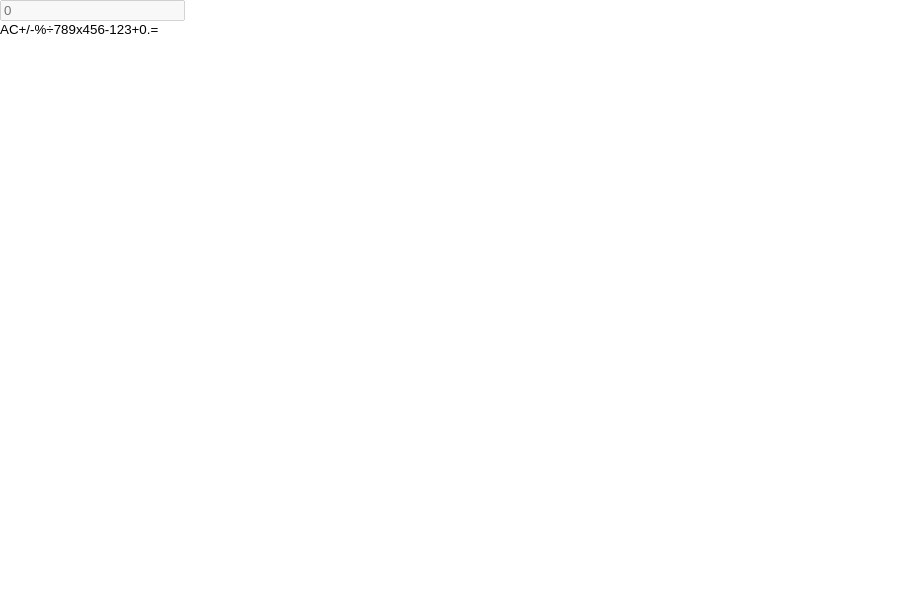
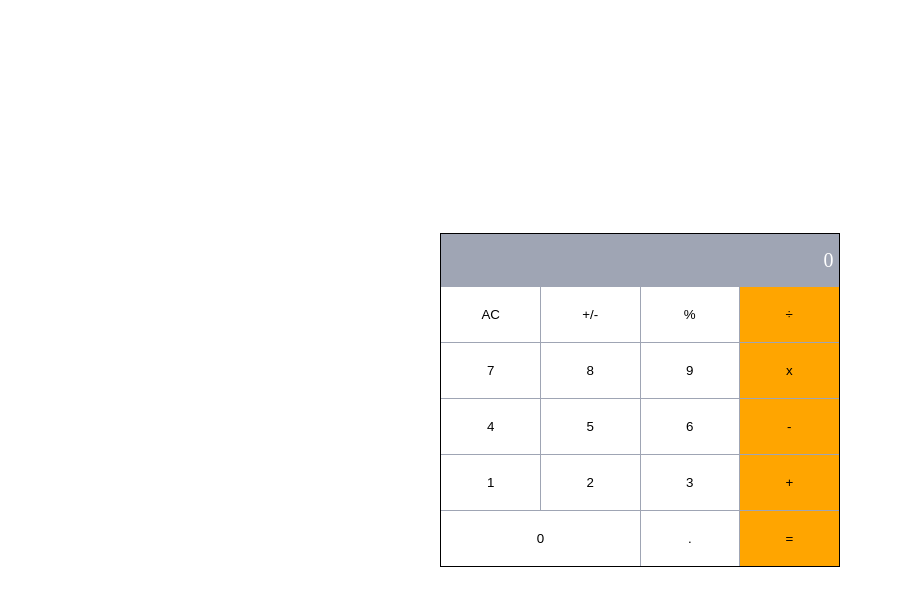
Before and after one commit to JohnFTitor/math_magicians, a React (Create React App) app: page / in a window 1280 px wide. Shown: the top 606 px of the page, without its empty margins (0-903 px from the left). Built offline with nearby package versions, Linux system fonts and the light colour scheme.

Commit message:
Add styles to match design

```diff
--- a/src/App.js
+++ b/src/App.js
@@ -1,4 +1,5 @@
 import Calculator from './components/Calculator';
+import './styles/app.css';
 
 function App() {
   return (
--- /dev/null
+++ b/src/styles/app.css
@@ -0,0 +1,6 @@
+.App {
+  display: flex;
+  justify-content: center;
+  align-items: center;
+  height: 100vh;
+}
--- a/src/styles/calculator.css
+++ b/src/styles/calculator.css
@@ -0,0 +1,37 @@
+.calculator-container {
+  border: 1px solid black;
+}
+
+.calculator-container input {
+  width: 100%;
+  padding: 15px 5px;
+  text-align: right;
+  background-color: rgb(159 165 180);
+  color: white;
+  font-size: 20px;
+}
+
+.calculator-container input::placeholder {
+  color: white;
+  opacity: 1;
+}
+
+.calculator-buttons {
+  display: grid;
+  gap: 1px;
+  grid-template-columns: 1fr 1fr 1fr 1fr;
+  background-color: rgb(159 165 180);
+}
+
+.calculator-button {
+  padding: 20px 40px;
+  background-color: white;
+}
+
+.sign-button {
+  background-color: orange;
+}
+
+.zero-button {
+  grid-column: span 2;
+}
--- a/src/styles/index.css
+++ b/src/styles/index.css
@@ -0,0 +1,4 @@
+button:hover,
+a:hover {
+  cursor:pointer;
+}
--- a/src/styles/reset.css
+++ b/src/styles/reset.css
@@ -83,7 +83,8 @@ summary,
 time,
 mark,
 audio,
-video {
+video,
+input {
   margin: 0;
   padding: 0;
   border: 0;
```
